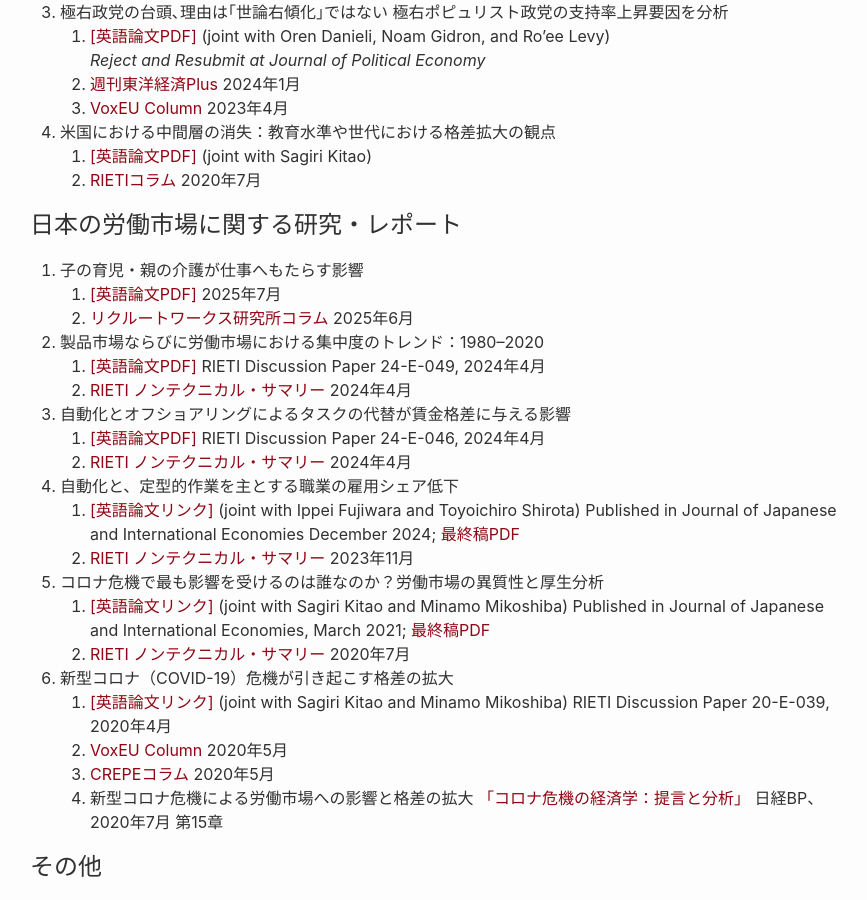
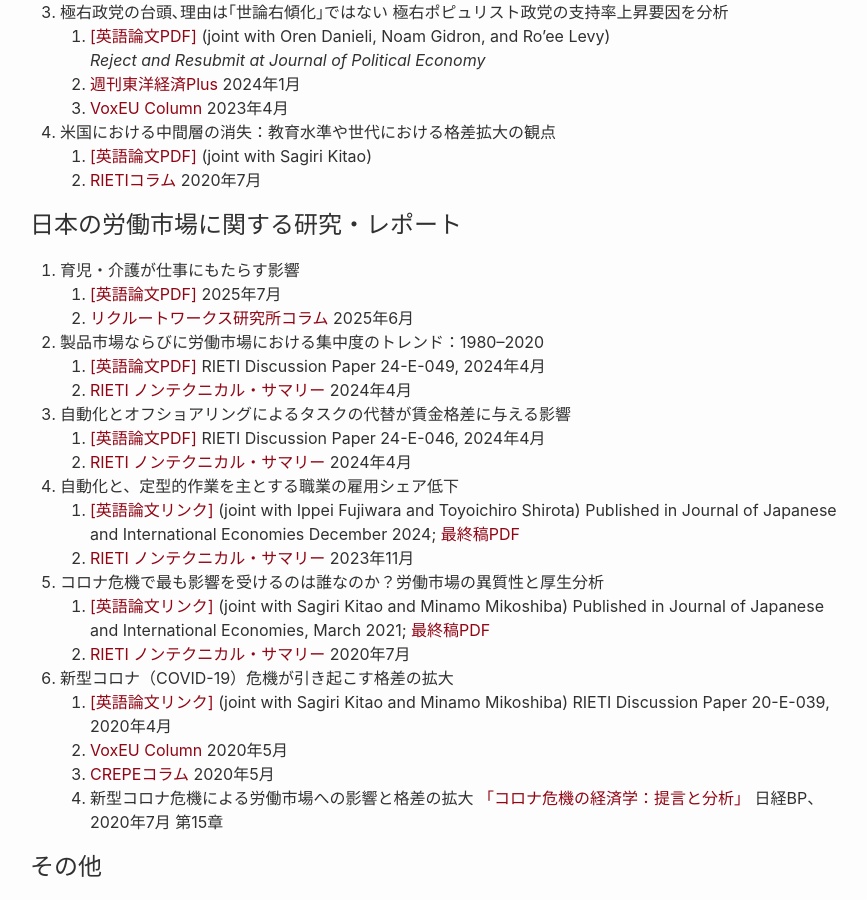
Before and after one commit to shinnkikuchi/shinnkikuchi.github.io, a Jekyll site: the page built from index_ja.md, in a window 1280 px wide and 900 px high, scrolled down 993 px. Shown: the whole window, without its empty margins (190-1057 px from the left). Built offline with Jekyll 4.4.1, drawn with Linux system fonts in a browser that asks for light colours.

Commit message:
Update index_ja.md

```diff
--- a/index_ja.md
+++ b/index_ja.md
@@ -49,7 +49,7 @@ permalink: /ja/
 
 ## 日本の労働市場に関する研究・レポート
 
-1. 子の育児・親の介護が仕事へもたらす影響
+1. 育児・介護が仕事にもたらす影響
    1. <a href="https://www.shinnosuke-kikuchi.com/files/research/KIKUCHI_LTC_Penalty.pdf" target="_blank">[英語論文PDF]</a> 2025年7月
    2. <a href="https://www.works-i.com/surveys/column/jpsedcolumn/detail006.html" target="_blank">リクルートワークス研究所コラム</a>  2025年6月
 
```
